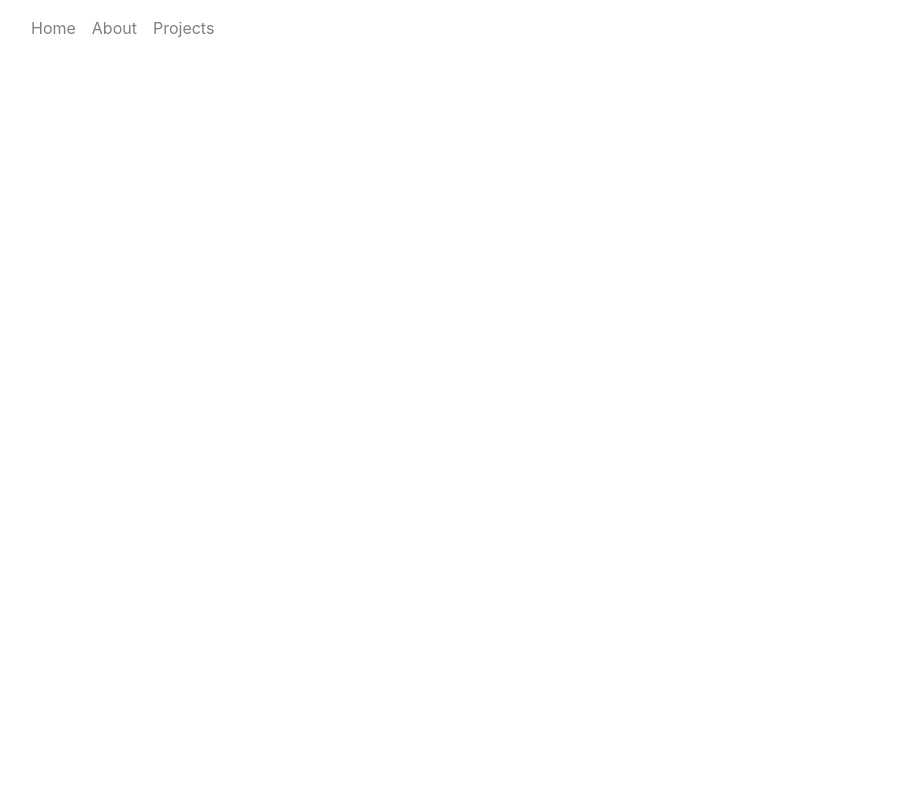
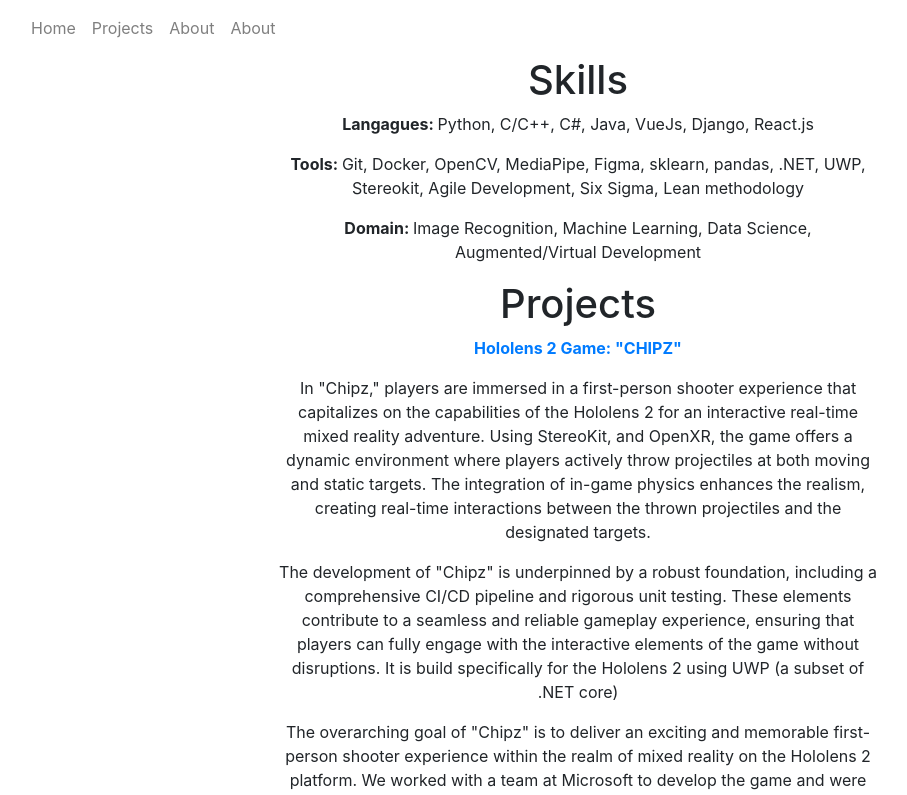
Before and after one commit to stevethomas13/stevethomas13.github.io, a React (Create React App) app in the folder mysite/: page / in a window 1280 px wide. Shown: the top 795 px of the page, without its empty margins (62-969 px from the left). Built offline with nearby package versions, Linux system fonts and the light colour scheme.

Commit message:
added contact page

```diff
--- a/mysite/src/components/myNavbar.jsx
+++ b/mysite/src/components/myNavbar.jsx
@@ -1,21 +1,27 @@
 import Container from 'react-bootstrap/Container';
 import Nav from 'react-bootstrap/Nav';
 import Navbar from 'react-bootstrap/Navbar';
-import React  from 'react';
+import React from 'react';
+import { Outlet } from "react-router-dom";
 
 function myNavbar() {
     return (
+        <div>
             <Navbar expand="lg" className="bg-body-tertiary">
                 <Container>
                     <Navbar.Collapse id="basic-navbar-nav">
                         <Nav className="me-auto">
                             <Nav.Link href="/">Home</Nav.Link>
-            <Nav.Link href="about">About</Nav.Link>
-            <Nav.Link href="projects">Projects</Nav.Link>
+                            <Nav.Link href="#projects">Projects</Nav.Link>
+                            <Nav.Link href="#about">About</Nav.Link>
+                            {/* Contact should always be last because of scroll css */}
+                            <Nav.Link href="#contact">About</Nav.Link>
                         </Nav>
                     </Navbar.Collapse>
                 </Container>
             </Navbar>
+            <Outlet />
+        </div>
     );
 }
 
```
Lines whose indentation alone changed are shown as unchanged.
